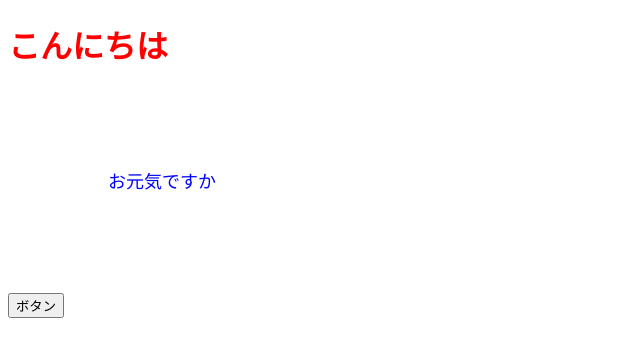
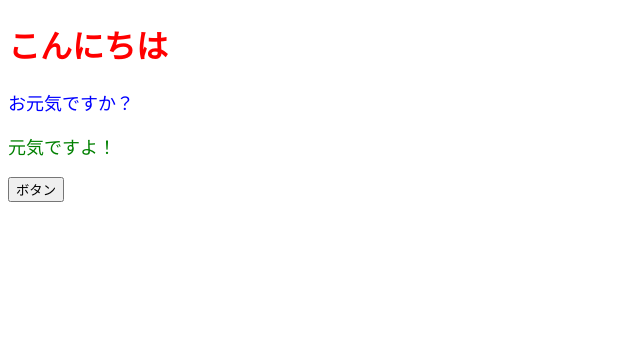
Before and after one commit to ryuya25/javascript_study_codesandbox, a React (Create React App) app: page / in a window 1280 px wide. Shown: the top 356 px of the page, without its empty margins (0-640 px from the left). Built offline with nearby package versions, Linux system fonts and the light colour scheme.

Commit message:
Chapter47. Propsを知る 完了

```diff
--- a/src/App.jsx
+++ b/src/App.jsx
@@ -1,14 +1,13 @@
+import { ColorfulMessage } from "./components/ColorfullMessage";
+
 export const App = () => {
   const onClickButton = () => alert();
-  const contentStyle = {
-    color: "blue",
-    fontSize: "18px",
-    margin: 100,
-  };
+
   return (
     <>
       <h1 style={{ color: "red" }}>こんにちは</h1>
-      <p style={contentStyle}>お元気ですか</p>
+      <ColorfulMessage color="blue">お元気ですか？</ColorfulMessage>
+      <ColorfulMessage color="green">元気ですよ！</ColorfulMessage>
       <button onClick={onClickButton}>ボタン</button>
     </>
   );
--- /dev/null
+++ b/src/components/ColorfullMessage.jsx
@@ -0,0 +1,8 @@
+export const ColorfulMessage = ({ color, children }) => {
+  const contentStyleA = {
+    color,
+    fontSize: "18px",
+  };
+
+  return <p style={contentStyleA}>{children}</p>;
+};
```
